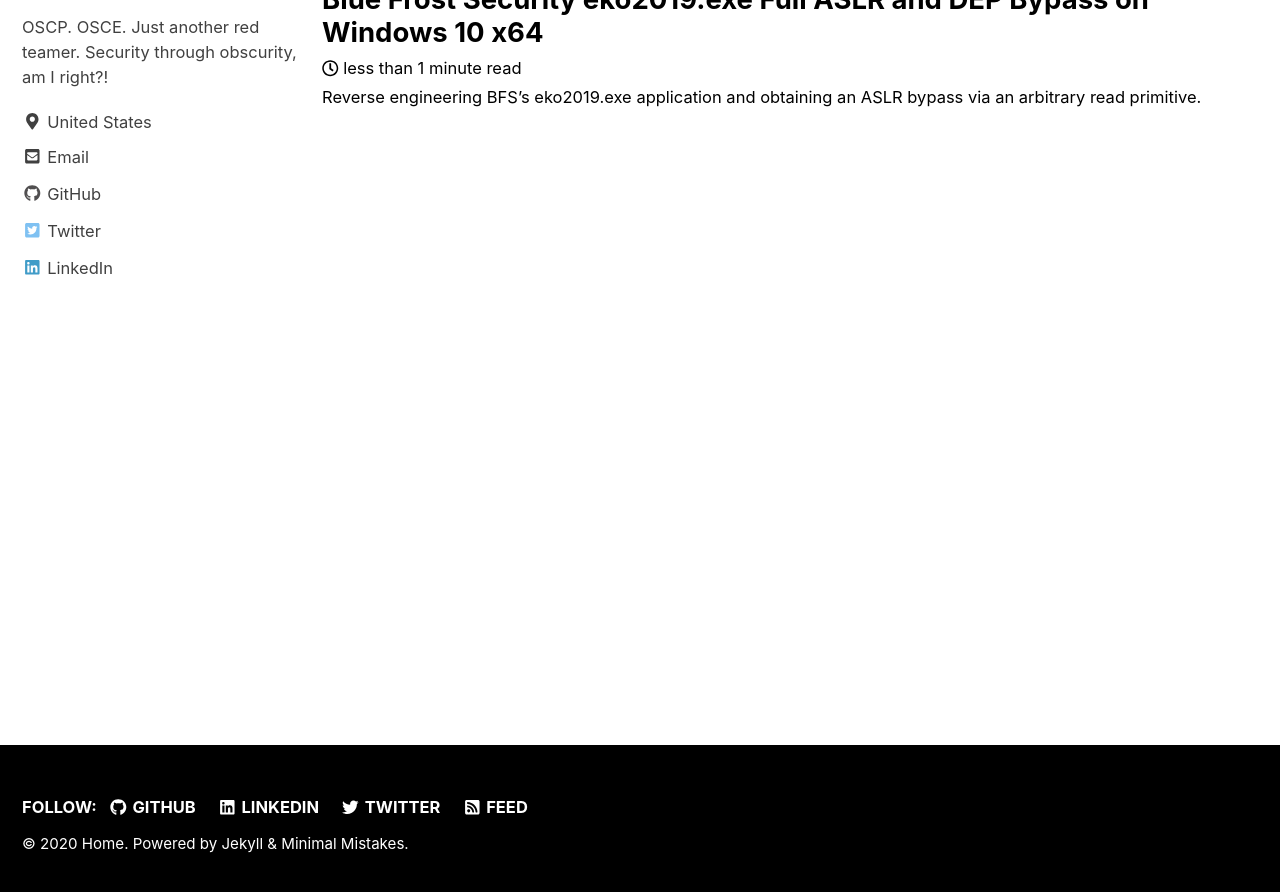
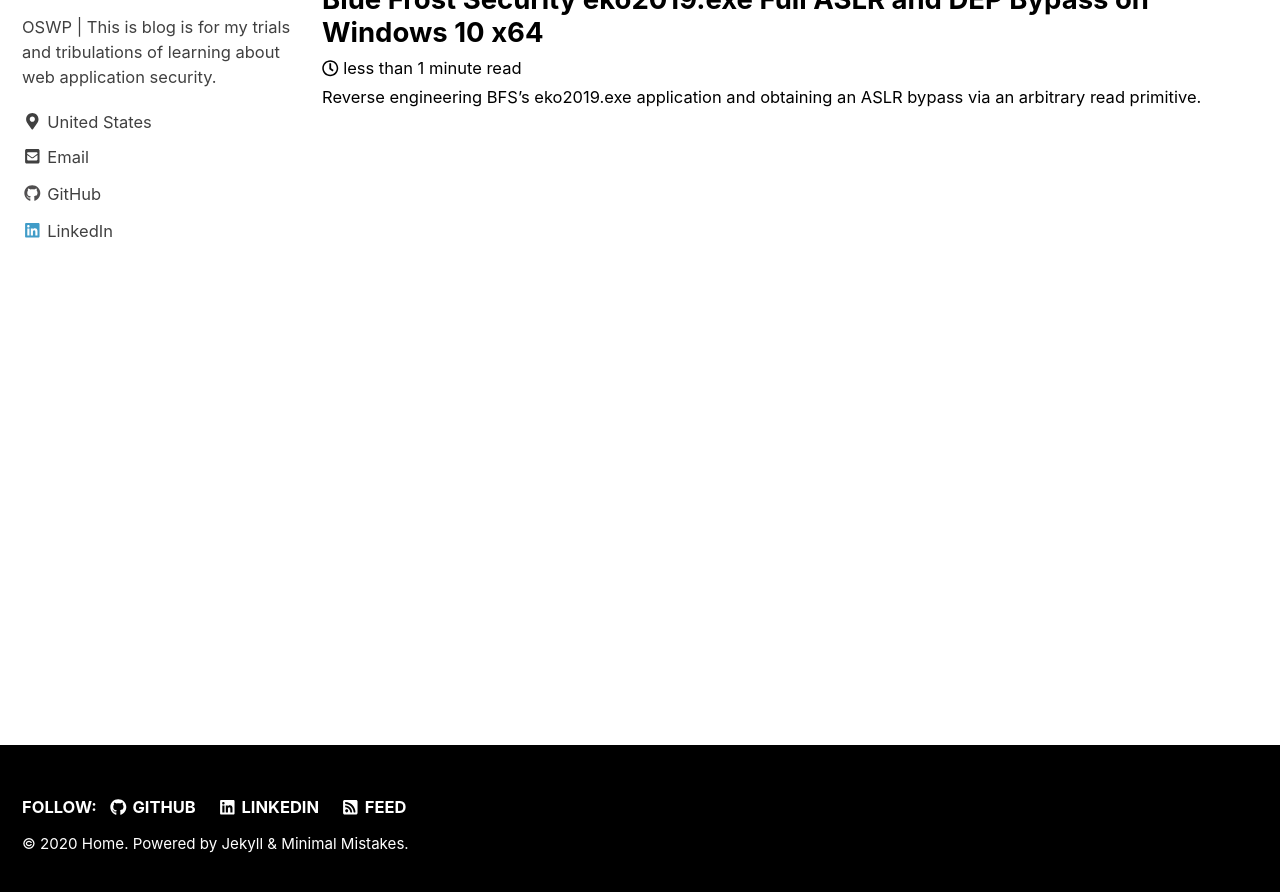
Before and after one commit to CRAYPAUL/craypaul.github.io, a Jekyll site: the page built from index.html, in a window 1280 px wide and 900 px high, scrolled down 266 px. Shown: the top 892 px of the window. Built offline with Jekyll 4.4.1, drawn with Linux system fonts in a browser that asks for light colours; cached includes are drawn as plain includes; nearby versions of some CDN libraries; the list of posts is cut into pages by our own code.

Commit message:
Update _config.yml

```diff
--- a/_config.yml
+++ b/_config.yml
@@ -104,32 +104,28 @@ analytics:
 
 # Site Author
 author:
-  name             : "Connor McGarr"
+  name             : "Cramer McGarr"
   avatar           : "/assets/images.jpeg"
-  bio              : "OSCP. OSCE. Just another red teamer. Security through obscurity, am I right?!"
+  bio              : "OSWP | This is blog is for my trials and tribulations of learning about web application security."
   location         : "United States"
-  linkedin	       : "connor-mcgarr-7522a6152/"
-  twitter          : "33y0re"
+  linkedin	       : "cramer-mcgarr/"
   email            :
   links:
     - label: "Email"
       icon: "fas fa-fw fa-envelope-square"
-      url: mailto:connormcgarr7@gmail.com
+      url: mailto:cramermcgarr@gmail.com
     - label: "GitHub"
       icon: "fab fa-fw fa-github"
-      url: "https://github.com/connormcgarr"
+      url: "https://github.com/CRAYPAUL"
 # Site Footer
 footer:
   links:
     - label: "GitHub"
       icon: "fab fa-fw fa-github"
-      url: "https://github.com/connormcgarr"
+      url: "https://github.com/CRAYPAUL"
     - label: "Linkedin"
       icon: "fab fa-fw fa-linkedin"
-      url: "http://linkedin.com/in/connor-mcgarr-7522a6152/"
-    - label: "Twitter"
-      icon: "fab fa-fw fa-twitter"
-      url: "https://twitter.com/33y0re"
+      url: "http://linkedin.com/in/cramer-mcgarr/"
 
 
 # Reading Files
```
